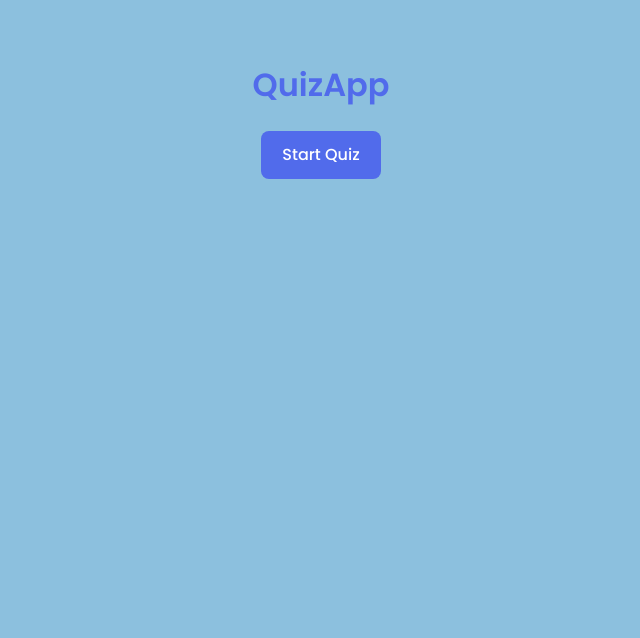
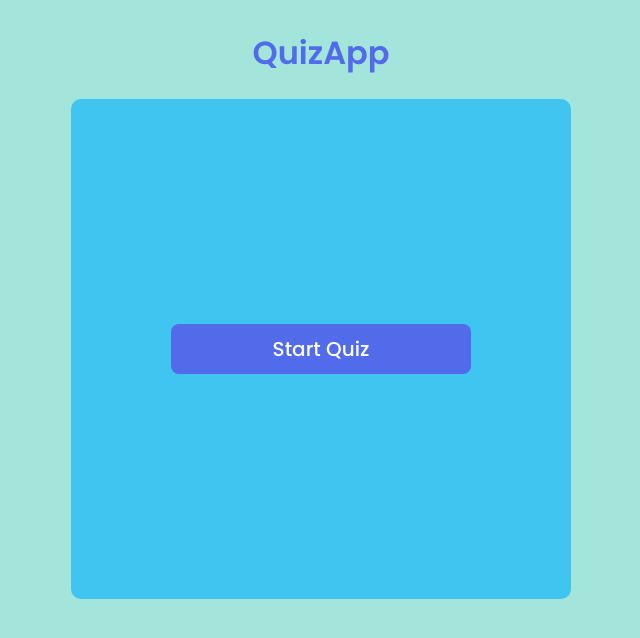
Before and after one commit to Furiuss/quiz-app, a React (Vite) app: page / in a window 1280 px wide. Shown: the top 638 px of the page, without its empty margins (319-959 px from the left). Built offline with nearby package versions, Linux system fonts and the light colour scheme.

Commit message:
setup context and update global style

```diff
--- a/src/App.css
+++ b/src/App.css
@@ -1,41 +1,23 @@
-#root {
-  max-width: 1280px;
-  margin: 0 auto;
-  padding: 2rem;
-  text-align: center;
+.App {
+ display: flex;
+ justify-content: center;
+ align-items: center;
+ flex-direction: column;
 }
 
-.logo {
-  height: 6em;
-  padding: 1.5em;
-  will-change: filter;
-}
-.logo:hover {
-  filter: drop-shadow(0 0 2em #646cffaa);
-}
-.logo.react:hover {
-  filter: drop-shadow(0 0 2em #61dafbaa);
+.Menu {
+  width: 500px;
+  height: 500px;
+  border-radius: 10px;
+  background-color: #3FC5F0;
+  display: flex;
+  flex-direction: column;
+  justify-content: center;
+  align-items: center;
 }
 
-@keyframes logo-spin {
-  from {
-    transform: rotate(0deg);
-  }
-  to {
-    transform: rotate(360deg);
-  }
+.Menu button {
+  width: 300px;
+  height: 50px;
+  font-size: 20px;
 }
-
-@media (prefers-reduced-motion: no-preference) {
-  a:nth-of-type(2) .logo {
-    animation: logo-spin infinite 20s linear;
-  }
-}
-
-.card {
-  padding: 2em;
-}
-
-.read-the-docs {
-  color: #888;
-}
--- a/src/App.jsx
+++ b/src/App.jsx
@@ -1,8 +1,10 @@
-import { useState } from 'react'
-import './App.css'
-import { EndScreen } from './components/EndScreen';
-import { MainMenu } from './components/MainMenu';
-import { Quiz } from './components/Quiz';
+import { useState, useContext } from "react";
+import "./App.css";
+import { EndScreen } from "./components/EndScreen";
+import { MainMenu } from "./components/MainMenu";
+import { Quiz } from "./components/Quiz";
+
+import { QuizContext } from "./helpers/Contexts";
 
 function App() {
   const [gameState, setGameState] = useState("menu");
@@ -10,11 +12,13 @@ function App() {
   return (
     <div className="App">
       <h1>QuizApp</h1>
-      {gameState === "menu" && <MainMenu />}
-      {gameState === "quiz" && <Quiz />}
-      {gameState === "endScreen" && <EndScreen />}
+      <QuizContext.Provider value={{gameState, setGameState}}>
+        {gameState === "menu" && <MainMenu />}
+        {gameState === "quiz" && <Quiz />}
+        {gameState === "endScreen" && <EndScreen />}
+      </QuizContext.Provider>
     </div>
-  )
+  );
 }
 
-export default App
+export default App;
--- a/src/components/MainMenu.jsx
+++ b/src/components/MainMenu.jsx
@@ -1,9 +1,12 @@
-import React from 'react'
+import {useContext} from 'react'
+import {QuizContext} from '../helpers/Contexts'
 
 export const MainMenu = () => {
+  const {gameState, setGameState} = useContext(QuizContext)
+
   return (
-    <div className="menu">
-      <button>Start Quiz</button>
+    <div className="Menu">
+      <button onClick={() => setGameState("quiz")}>Start Quiz</button>
     </div>
   )
 }
--- /dev/null
+++ b/src/helpers/Contexts.jsx
@@ -0,0 +1,3 @@
+import {createContext} from 'react'
+
+export const QuizContext = createContext();
--- a/src/index.css
+++ b/src/index.css
@@ -6,7 +6,7 @@
 
 body {
   color: #516BEB;
-  background-color: #8CC0DE;
+  background-color: #A3E4DB;
   font-family: Poppins;
 }
 
@@ -14,7 +14,6 @@ button {
   color: white;
   border-radius: 8px;
   border: 2px solid transparent;
-  padding: 0.6em 1.2em;
   font-size: 1em;
   font-weight: 500;
   font-family: inherit;
@@ -27,5 +26,5 @@ button:hover {
 }
 button:focus,
 button:focus-visible {
-  outline: 4px auto -webkit-focus-ring-color;
+  outline: 4px auto white;
 }
```
Also changed, not shown: src/helpers/Context.jsx (deleted).
